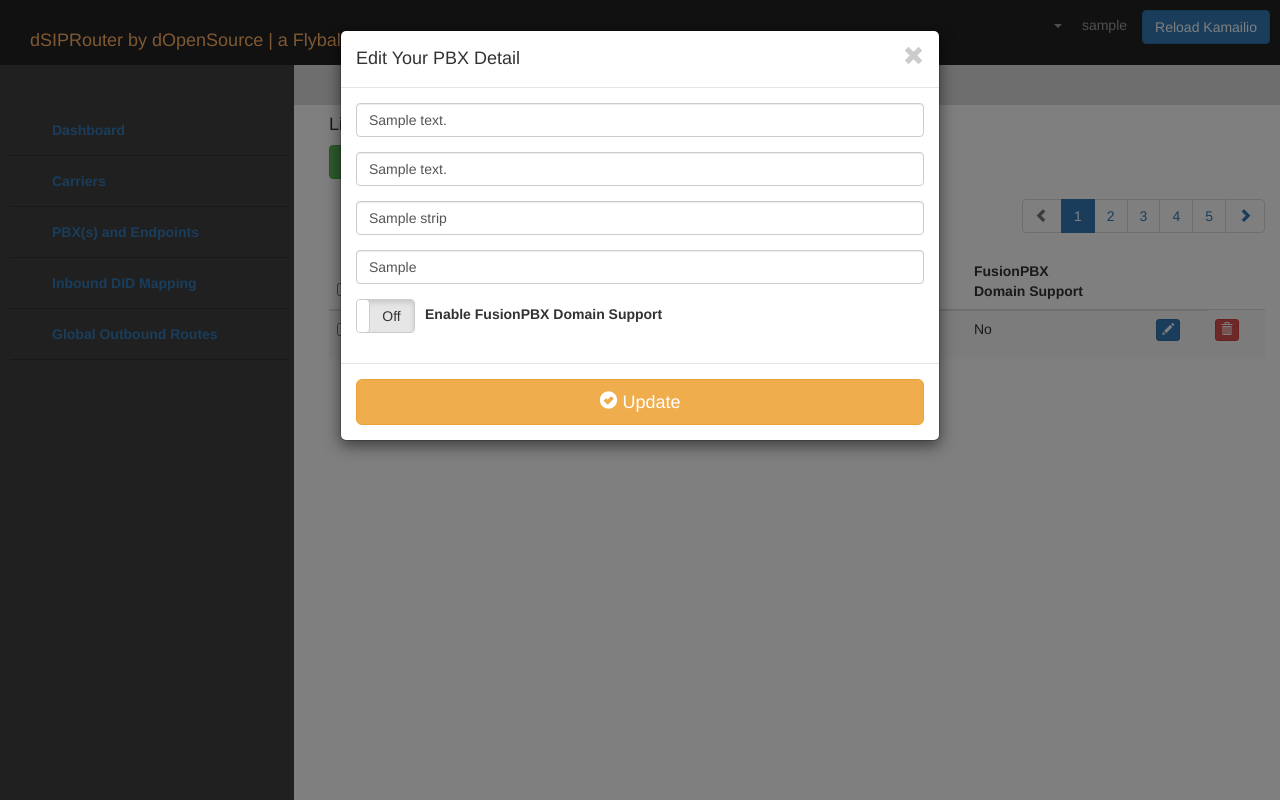
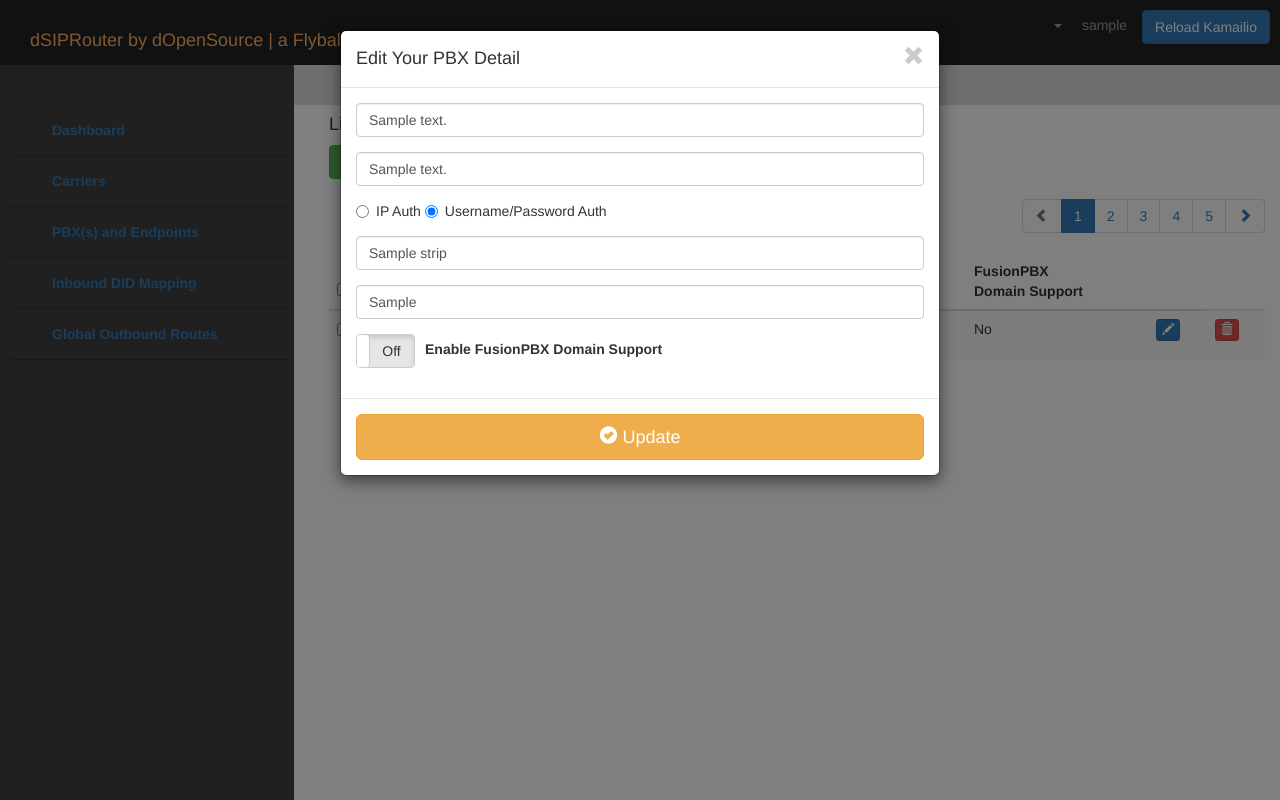
Before and after one commit to dOpensource/dsiprouter, a Flask app: template gui/templates/pbxs.html in a window 1280 px wide, after a click that opens the changed part. Run offline with Flask 2, Linux system fonts and the light colour scheme; the visitor is signed in with stand-in values (Sample User, id 1); tables that the repository leaves empty hold one stand-in row (values such as "Sample post"); the template is opened without the code that fills it: most values are stand-ins (such as "Sample title", 1, 10 or a date in 2020); parts of the project's set-up code (start-up, migrations or seed data) failed here and were passed over; some libraries are stand-ins or nearby versions.

Commit message:
Fixed the Add PBX with subscriber support

```diff
--- a/gui/dsiprouter.py
+++ b/gui/dsiprouter.py
@@ -1,7 +1,7 @@
 from flask import Flask, render_template, request, redirect, abort, flash, session, url_for
 from flask_script import Manager
 import settings
-from database import loadSession, Gateways,Address,InboundMapping,OutboundRoutes,dSIPFusionPBXDB
+from database import loadSession, Gateways,Address,InboundMapping,OutboundRoutes,Subscribers,dSIPFusionPBXDB
 import os
 import subprocess
 import json
@@ -100,8 +100,8 @@ def deleteCarriers():
 def displayPBX(db_err=0):
     if session.get('logged_in'):
        try:
-           #res = db.query(Gateways).filter(Gateways.type==settings.FLT_PBX).all()
-           res = db.query(Gateways).outerjoin(dSIPFusionPBXDB,Gateways.gwid == dSIPFusionPBXDB.pbx_id).add_columns(Gateways.gwid,Gateways.description,Gateways.address,Gateways.strip,Gateways.pri_prefix,dSIPFusionPBXDB.enabled, dSIPFusionPBXDB.db_ip, dSIPFusionPBXDB.db_username,dSIPFusionPBXDB.db_password).filter(Gateways.type==settings.FLT_PBX).all()
+           #res = db.query(Gateways).outerjoin(dSIPFusionPBXDB,Gateways.gwid == dSIPFusionPBXDB.pbx_id).add_columns(Gateways.gwid,Gateways.description,Gateways.address,Gateways.strip,Gateways.pri_prefix,dSIPFusionPBXDB.enabled, dSIPFusionPBXDB.db_ip, dSIPFusionPBXDB.db_username,dSIPFusionPBXDB.db_password).filter(Gateways.type==settings.FLT_PBX).all()
+           res = db.query(Gateways).outerjoin(dSIPFusionPBXDB,Gateways.gwid == dSIPFusionPBXDB.pbx_id).outerjoin(Subscribers,Gateways.gwid == Subscribers.rpid).add_columns(Gateways.gwid,Gateways.description,Gateways.address,Gateways.strip,Gateways.pri_prefix,dSIPFusionPBXDB.enabled, dSIPFusionPBXDB.db_ip, dSIPFusionPBXDB.db_username,dSIPFusionPBXDB.db_password,Subscribers.rpid,Subscribers.username,Subscribers.password).filter(Gateways.type==settings.FLT_PBX).all()
            return render_template('pbxs.html',rows=res)
        except:
            if db_err <= 3:
@@ -120,18 +120,29 @@ def addUpdatePBX():
     ip_addr = request.form['ip_addr']
     strip = request.form['strip']
     prefix = request.form['prefix']
+    authtype = request.form['authtype']
     fusionpbx_db_enabled = request.form.get('fusionpbx_db_enabled',"0")
     fusionpbx_db_server = request.form['fusionpbx_db_server']
     fusionpbx_db_username = request.form['fusionpbx_db_username']
     fusionpbx_db_password = request.form['fusionpbx_db_password']
+    pbx_username = request.form['pbx_username']
+    pbx_password = request.form['pbx_password']
+
     print("fusionpbx_db_enabled: %s",fusionpbx_db_enabled)
     # Adding
     if len(gwid) <= 0:
         print(name)
         Gateway = Gateways(name,ip_addr,strip,prefix,settings.FLT_PBX)
-        Addr=Address(name,ip_addr,32,settings.FLT_PBX)
         db.add(Gateway)
-        db.add(Addr)
+        db.flush()
+        if authtype == "ip":
+            Addr=Address(name,ip_addr,32,settings.FLT_PBX)
+            db.add(Addr)
+        else:
+
+            Subscriber = Subscribers(pbx_username,pbx_password,settings.DOMAIN,Gateway.gwid)
+            db.add(Subscriber)
+
         db.commit()
         db.refresh(Gateway)
         if fusionpbx_db_enabled == "1":
@@ -155,7 +166,9 @@ def addUpdatePBX():
         return displayPBX()
     # Updating
     else:
+        # Update the Gateway table
         db.query(Gateways).filter(Gateways.gwid==gwid).update({'description':"name:"+name,'address':ip_addr,'strip':strip,'pri_prefix':prefix})
+        # Update FusionPBX tables
         exists = db.query(dSIPFusionPBXDB).filter(dSIPFusionPBXDB.pbx_id==gwid).scalar()
         if exists:
             db.query(dSIPFusionPBXDB).filter(dSIPFusionPBXDB.pbx_id==gwid).update({'pbx_id':gwid,'db_ip':fusionpbx_db_server,'db_username':fusionpbx_db_username,'db_password':fusionpbx_db_password,'enabled':fusionpbx_db_enabled})
@@ -163,6 +176,22 @@ def addUpdatePBX():
             FusionPBXDB = dSIPFusionPBXDB(gwid,fusionpbx_db_server,fusionpbx_db_username,fusionpbx_db_password,int(fusionpbx_db_enabled))
             db.add(FusionPBXDB)
             db.query(Address).filter(Address.tag=="name:"+name).update({'ip_addr':ip_addr})
+
+        #Update Subscribers table auth credentials are being used
+        if authtype == "userpwd":
+
+            # Remove ip address from address table
+            address = db.query(Address).filter(Address.tag=='name:'+name)
+            address.delete(synchronize_session=False)
+
+            # Add the username and password that will be used for authentication
+            # Check if the entry in the subscriber table already exists
+            exists = db.query(Subscribers).filter(Subscribers.rpid==gwid).scalar()
+            if exists:
+                db.query(Subscribers).filter(Subscribers.rpid==gwid).update({'usernanme':pbx_username,'password':pbx_password,'rpid':gwid})
+            else:
+                Subscriber = Subscribers(pbx_username,pbx_password,settings.DOMAIN,Gateway.gwid)
+                db.add(Subscriber)
 
         db.commit()
         return displayPBX()
--- a/gui/settings.py
+++ b/gui/settings.py
@@ -2,11 +2,11 @@
 
 DSIP_PORT=5000
 USERNAME='admin'
-PASSWORD='ZGEzYzQwNWQxZTU5'
+PASSWORD='OGYzMTY3MDQ1NTI5'
 
 # dSIPRouter internal settings
 
-VERSION=0.31
+VERSION=0.32
 DEBUG=0
 
 # MySQL settings for kamailio
@@ -29,3 +29,5 @@ SQLALCHEMY_SQL_DEBUG=True
 
 FLT_CARRIER=8
 FLT_PBX=9
+
+DOMAIN='sip.dsiprouter.org'
--- a/gui/static/js/main.js
+++ b/gui/static/js/main.js
@@ -145,6 +145,7 @@ $('#open-CarrierAdd').click(function () {
     $(".modal-body #toggleFusionPBXDomainAdd").bootstrapToggle('off');
 });
 
+
 $('#carriers #open-Update').click(function () {
     var row_index = $(this).parent().parent().parent().index() + 1;
     var c = document.getElementById('carriers');
@@ -157,6 +158,9 @@ $('#carriers #open-Update').click(function () {
     var fusionpbx_db_server  =  $(c).find('tr:eq(' + row_index + ') td:eq(7)').text();
     var fusionpbx_db_username  =  $(c).find('tr:eq(' + row_index + ') td:eq(8)').text();
     var fusionpbx_db_password  =  $(c).find('tr:eq(' + row_index + ') td:eq(9)').text();
+    var authtype  =  $(c).find('tr:eq(' + row_index + ') td:eq(10)').text();
+    var pbx_username  =  $(c).find('tr:eq(' + row_index + ') td:eq(11)').text();
+    var pbx_password  =  $(c).find('tr:eq(' + row_index + ') td:eq(12)').text();
 
 
 
@@ -166,6 +170,8 @@ $('#carriers #open-Update').click(function () {
     $(".modal-body #ip_addr").val('');
     $(".modal-body #strip").val('');
     $(".modal-body #prefix").val('');
+    $(".modal-body #pbx_username").val('');
+    $(".modal-body #pbx_password").val('');
 
     $(".modal-body #gwid").val(gwid);
     $(".modal-body #name").val(name);
@@ -175,6 +181,8 @@ $('#carriers #open-Update').click(function () {
     $(".modal-body #fusionpbx_db_server").val(fusionpbx_db_server);
     $(".modal-body #fusionpbx_db_username").val(fusionpbx_db_username);
     $(".modal-body #fusionpbx_db_password").val(fusionpbx_db_password);
+    $(".modal-body #pbx_username").val(pbx_username);
+    $(".modal-body #pbx_password").val(pbx_password);
 
     if (fusionpbxenabled == "Yes") {
     	$(".modal-body #toggleFusionPBXDomain").bootstrapToggle('on');
@@ -185,6 +193,20 @@ $('#carriers #open-Update').click(function () {
 	 $(".modal-body #toggleFusionPBXDomain").bootstrapToggle('off');
 
     }
+
+    if (authtype != "") {
+
+	//Set the radio button to true
+	$("div #authtype_2").prop("checked",true );
+	$('#userpwd_enabled').removeClass("hidden");
+    }
+    else {  //IP auth is enabled
+
+	//Set the radio button to true
+	$("div #authtype_1").prop("checked",true );
+	$('#userpwd_enabled').addClass("hidden");
+    }
+
 });
 
 $('#carriers #open-Delete').click(function () {
@@ -262,10 +284,31 @@ $('#authoptions').change(function() {
 
 	if ($("div #authtype_2").is(":checked") ) {
 		$('#userpwd_enabled').removeClass("hidden");
+		$('#userpwd_enabled').prop("hidden",false);
 	}
 	else {
 
 		$('#userpwd_enabled').addClass("hidden");
+		$('#userpwd_enabled').prop("hidden",true);
+
+	}
+
+
+});
+
+$('#authoptions2').change(function() {
+
+
+	// authtype_2 is the username/password option
+
+	if ($("div #authtype_2").is(":checked") ) {
+		$('#userpwd_enabled2').removeClass("hidden");
+		$('#userpwd_enabled2').prop("hidden",false);
+	}
+	else {
+
+		$('#userpwd_enabled2').addClass("hidden");
+		$('#userpwd_enabled2').prop("hidden",true);
 
 	}
 
--- a/gui/templates/pbxs.html
+++ b/gui/templates/pbxs.html
@@ -43,6 +43,9 @@
     <td class='fusion_db_server hide'>{{row.db_ip|noneFilter()}}</td>
     <td class='fusion_db_username hide'>{{row.db_username|noneFilter()}}</td>
     <td class='fusion_db_password hide'>{{row.db_password|noneFilter()}}</td>
+    <td class='authtype hide'>{{row.rpid|noneFilter()}}</td>
+    <td class='pbx_username hide'>{{row.pbx_username|noneFilter()}}</td>
+    <td class='pbx_password hide'>{{row.pbx_password|noneFilter()}}</td>
     <td><p data-placement="top" data-toggle="tooltip" title="Edit"><button id="open-Update" class="open-Update btn btn-primary btn-xs" data-title="Edit" data-toggle="modal" data-target="#edit" ><span class="glyphicon glyphicon-pencil"></span></button></p></td>
     <td><p data-placement="top" data-toggle="tooltip" title="Delete"><button id="open-Delete"class="open-Delete btn btn-danger btn-xs" data-title="Delete" data-toggle="modal" data-target="#delete" ><span class="glyphicon glyphicon-trash"></span></button></p></td>
     </tr>
@@ -82,6 +85,22 @@
 
         <input class="form-control " type="text" id="ip_addr" name="ip_addr" placeholder="IP Address">
         </div>
+        <div class="form-group">
+		<div class="radio" id="authoptions2">
+			<label><input type="radio" id="authtype_1" name="authtype" value="ip" checked>IP Auth</label>
+			<label><input type="radio" id="authtype_2" name="authtype" value="userpwd">Username/Password Auth</label>
+		</div>
+        </div>
+
+	<div class="form-group hidden" id="userpwd_enabled2 name="userpwd_enabled" value="0">
+		<p>Please enter a username and password for the PBX/Endpoint if you want it to register to dSIPRouter</p>
+		 <div class="form-group">
+		 	<input class="form-control " type="text" id="pbx_username" name="pbx_username" placeholder="PBX Username">
+        	 </div>
+		 <div class="form-group">
+			 <input class="form-control " type="password" id="pbx_password" name="pbx_password" placeholder="PBX Password">
+		</div>
+	</div>
         <div class="form-group">
         <input class="form-control " type="text" id="strip" name="strip" placeholder="# of characters to strip from RURI">
         </div>
@@ -143,7 +162,7 @@
 		 	<input class="form-control " type="text" id="pbx_username" name="pbx_username" placeholder="PBX Username">
         	 </div>
 		 <div class="form-group">
-			 <input class="form-control " type="text" id="pbx_password" name="pbx_password" placeholder="PBX Password">
+			 <input class="form-control " type="password" id="pbx_password" name="pbx_password" placeholder="PBX Password">
 		</div>
 	</div>
         <div class="form-group">
```
Also changed, not shown: gui/database/__init__.py (+14 -0 lines).
